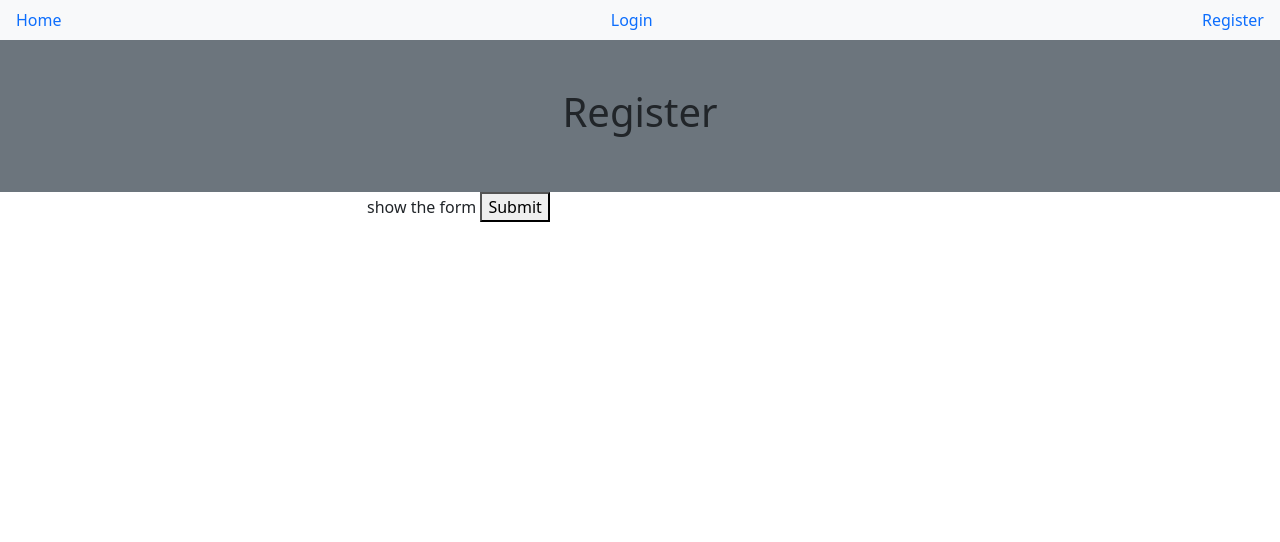
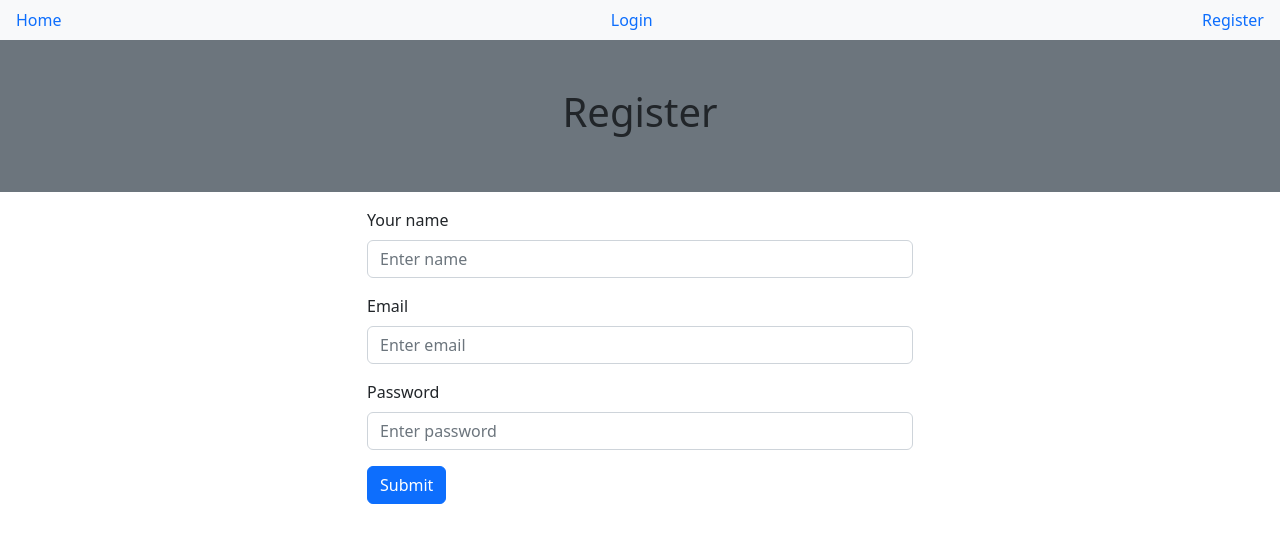
Before and after one commit to kspitalnic/goo_booking, a React (Create React App) app in the folder client/: page /register in a window 1280 px wide. Shown: the top 542 px of the page. Built offline with nearby package versions, Linux system fonts and the light colour scheme.

Commit message:
register form user, email, password and prevent default

```diff
--- a/client/src/auth/Register.js
+++ b/client/src/auth/Register.js
@@ -6,13 +6,45 @@ const Register = () => {
     const [email, setEmail] = useState('');
     const [password, setPassword] = useState('');
 
-    const handleSubmit = () => {
-        alert('send user info to backend')
+    const handleSubmit = (e) => {
+        e.preventDefault()
+        console.table({ name, email, password })
     }
 
     const registerForm = () => (
-        <form onSubmit={handleSubmit}>
-            show the form <button type="submit">Submit</button>
+        <form onSubmit={handleSubmit} className='mt-3'>
+            <div className='form-group mb-3' >
+                <label className='form-label'>Your name</label>
+                <input
+                    type="text"
+                    className='form-control'
+                    placeholder='Enter name'
+                    value={name}
+                    onChange={e => setName(e.target.value)}/>
+             </div>
+
+             <div className='form-group mb-3'>
+                <label className='form-label'>Email</label>
+                <input
+                    type="email"
+                    className='form-control'
+                    placeholder='Enter email'
+                    value={email}
+                    onChange={e => setEmail(e.target.value)}/>
+             </div>
+
+             <div className='form-group mb-3'>
+                <label className='form-label'>Password</label>
+                <input
+                    type="password"
+                    className='form-control'
+                    placeholder='Enter password'
+                    value={password}
+                    onChange={e => setPassword(e.target.value)}/>
+             </div>
+
+             <button className='btn btn-primary'>Submit</button>
+
         </form>
     )
 
```
